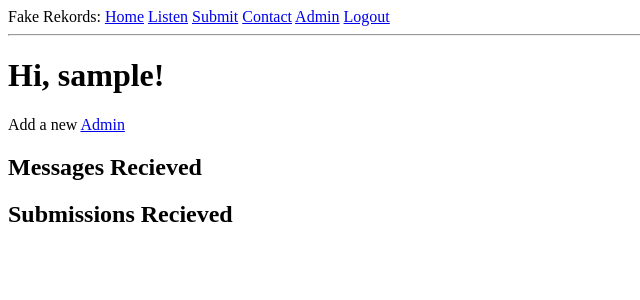
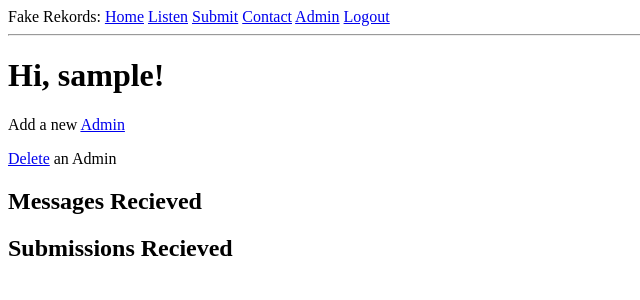
Before and after one commit to CharlieFunk1/fake-rekordz, a Flask app: page /private in a window 1280 px wide. Shown: the top 300 px of the page, without its empty margins (0-640 px from the left). Run offline with Flask 3, Linux system fonts and the light colour scheme; the visitor is signed in with stand-in values (Sample User, id 1); data that the repository does not hold is empty.

Commit message:
added admin functions

```diff
--- a/app/routes.py
+++ b/app/routes.py
@@ -50,11 +50,52 @@ def register():
         return redirect(url_for('login'))
     return render_template('register.html', title='Register', form=form)
 
-@app.route('/private')
+@app.route('/private', methods=['GET', 'POST'])
+@login_required
 def private():
     contact = Contact.query.all()
     submit = Submit.query.all()
-    return render_template('private.html', title='Private', contact=contact, submit=submit)
+    return render_template('private.html', title='Private', contact=contact, submit=submit,)
+
+@app.route('/private_delete_admin', methods=['GET', 'POST'])
+@login_required
+def private_delete_admin():
+    user = User.query.all()
+    return render_template('private_delete_admin.html', title='private_delete_admin', user=user)
+
+@app.route('/private_delete_admin_go/<uid>', methods=['GET', 'POST'])
+@login_required
+def private_delete_admin_go(uid):
+    u = User.query.get(uid)
+    db.session.delete(u)
+    db.session.commit()
+    return redirect(url_for('private_delete_admin'))
+
+@app.route('/private_contact_delete/<cid>', methods=['GET', 'POST'])
+@login_required
+def private_contact_delete(cid):
+    c = Contact.query.get(cid)
+    db.session.delete(c)
+    db.session.commit()
+    return redirect(url_for('private'))
+
+@app.route('/private_submit_delete/<cid>', methods=['GET', 'POST'])
+@login_required
+def private_submit_delete(cid):
+    s = Submit.query.get(cid)
+    os.remove('app/static/musictemp/' + s.trackname)
+    db.session.delete(s)
+    db.session.commit()
+    return redirect(url_for('private'))
+
+@app.route('/private_move_submit/<cid>', methods=['GET', 'POST'])
+@login_required
+def private_move_submit(cid):
+    s = Submit.query.get(cid)
+    os.rename('app/static/musictemp/' + s.trackname, 'app/static/music/' + s.trackname)
+    db.session.delete(s)
+    db.session.commit()
+    return redirect(url_for('private'))
 
 @app.route('/contact', methods=['GET', 'POST'])
 def contact():
--- a/app/templates/private.html
+++ b/app/templates/private.html
@@ -2,20 +2,27 @@
 
 {% block content %}
   <h1>Hi, {{ current_user.username }}!</h1>
-    <p>Add a new <a href="{{ url_for('register') }}">Admin</a></p>
+  <p>Add a new <a href="{{ url_for('register') }}">Admin</a></p>
+  <p><a href="{{ url_for('private_delete_admin') }}">Delete</a> an Admin</p>
   <h2>Messages Recieved</h2>
     {% for c in contact %}
-      <p>Message from: {{ c.name }} Email: {{ c.email }} On: {{ c.datetime }}</p>>
-      <p>M: {{ c.message }}</p>>
+      <p>Message from: {{ c.name }} Email: {{ c.email }} On: {{ c.datetime }}</p>
+      <p>M: {{ c.message }}</p>
+      <a href="/private_contact_delete/{{ c.id }}">Delete</a>
     {% endfor %}
   <h2>Submissions Recieved</h2>
     {% for s in submit %}
-      <p>Message from: {{ s.artistname }} Email: {{ s.artistemail }} On: {{ s.datetime }}</p>>
-      <p>Title: {{ s.title }}</p>>
+      <p>Message from: {{ s.artistname }} Email: {{ s.artistemail }} On: {{ s.datetime }}</p>
+      <p>Title: {{ s.title }}</p>
       <p>Description: {{ s.description }}</p>
       <p>File Name: {{ s.trackname }}</p>
       <audio controls="controls" src="static/musictemp/{{ s.trackname }}">
         Your browser does not support the HTML5 Audio element.
       </audio>
+      <br>
+      <a href="/private_submit_delete/{{ s.id }}">Delete</a>
+      <br>
+      <a href="/private_move_submit/{{ s.id }}">Move to Listen</a>
+
     {% endfor %}
 {% endblock %}
--- a/config.py
+++ b/config.py
@@ -6,5 +6,4 @@ class Config(object):
     SQLALCHEMY_DATABASE_URI = os.environ.get('DATABASE_URL') or \
         'sqlite:///' + os.path.join(basedir, 'app.db')
     SQLALCHEMY_TRACK_MODIFICATIONS = False
-    UPLOADED_AUDIO_DEST = "app/static/musictemp"
-    MAX_CONTENT_LENGTH = 20 * 1024 * 1024  #20 MB max
+    MAX_CONTENT_LENGTH = 120 * 1024 * 1024  #120 MB max
```
Also changed, not shown: app/templates/private_delete_admin.html (added, +12 -0 lines), app.db, app/forms.py (line endings or trailing spaces).
